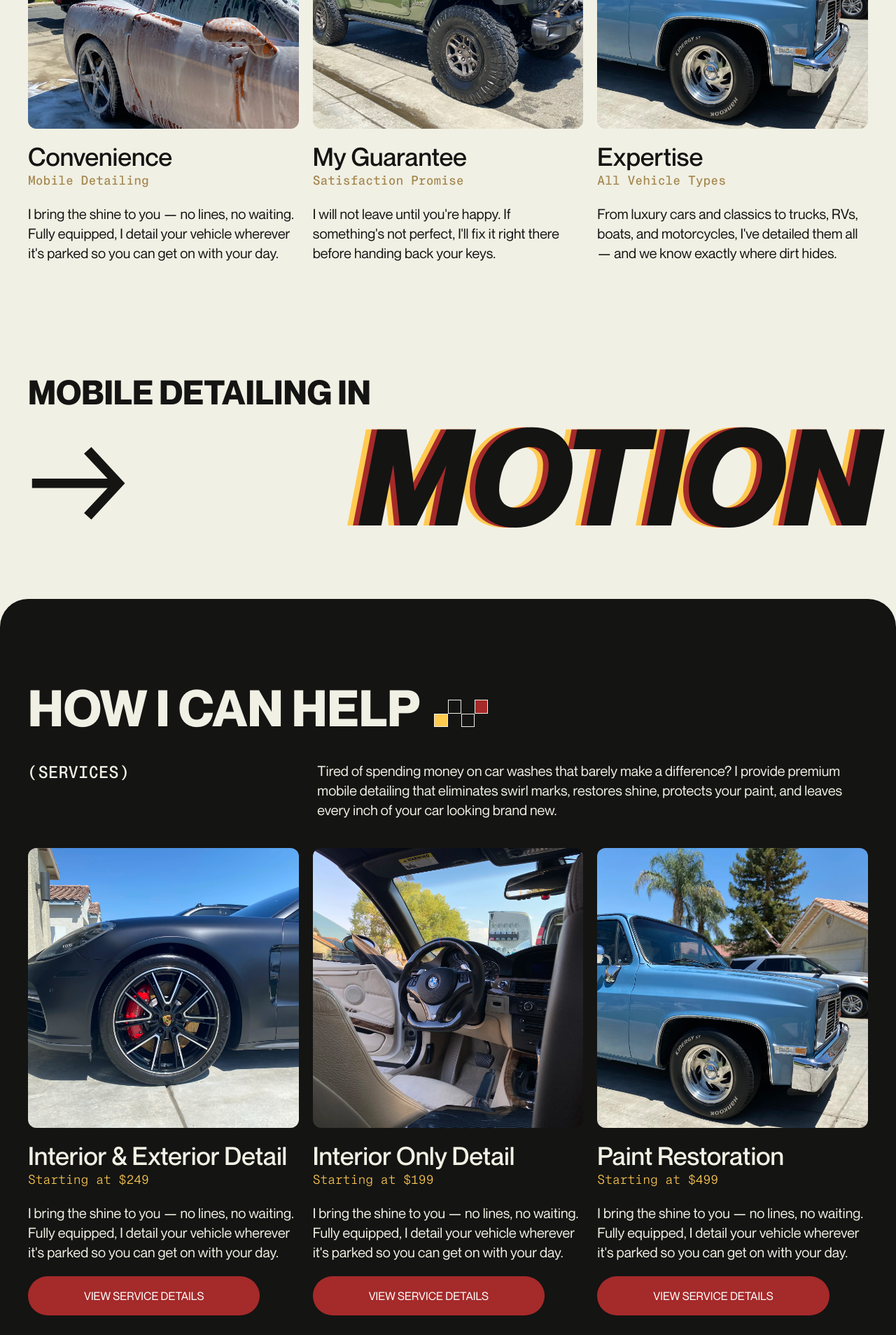
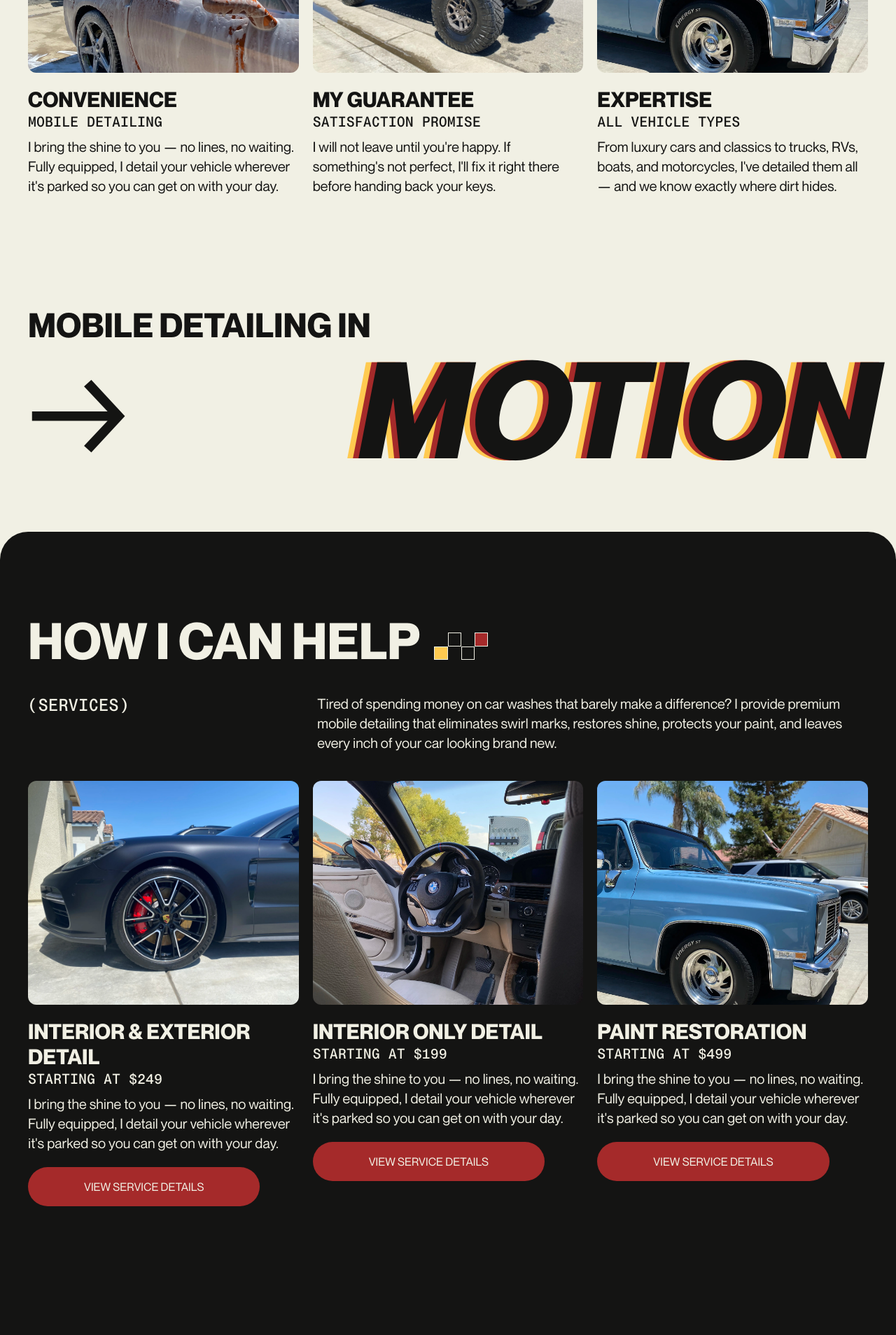
Before and after one commit to cecilionavarro/05-garcia-auto-detailing, a React (Vite) app in the folder frontend/: page / in a window 1280 px wide. Shown: the part 1200-3108 px from the top of the page at 70% size. Built offline with nearby package versions, Linux system fonts and the light colour scheme.

Commit message:
home mobile

```diff
--- a/frontend/src/components/Card.tsx
+++ b/frontend/src/components/Card.tsx
@@ -11,26 +11,48 @@ interface CardProps {
 
 const Card = ({ title, label, price, description, image, slug }: CardProps) => {
   return (
+    // <div key={slug} className="flex flex-col gap-5">
+    //   <img
+    //     className="object-cover w-full h-100 rounded-xl"
+    //     src={image}
+    //     alt={title}
+    //   ></img>
+    //   <div>
+    //     <h1 className="font-medium text-4xl">{title}</h1>
+    //     {label && <p className="text-lg font-mono font-medium text-[#a48850]">{label}</p>}
+    //     {price && (
+    //       <p className="text-lg font-mono text-accent">Starting at ${price}</p>
+    //     )}
+    //   </div>
+    //   <p className="text-xl">{description}</p>
+    //   {slug && <Link
+    //     to={`/services#${slug}`}
+    //     className="inline-block bg-brand text-white px-20 py-4 rounded-full hover:bg-[#ae3f40] w-fit"
+    //   >
+    //     VIEW SERVICE DETAILS
+    //   </Link>}
+    // </div>
     <div key={slug} className="flex flex-col gap-5">
       <img
-        className="object-cover w-full h-100 rounded-xl"
         src={image}
-        alt={title}
-      ></img>
-      <div>
-        <h1 className="font-medium text-4xl">{title}</h1>
-        {label && <p className="text-lg font-mono font-medium text-[#a48850]">{label}</p>}
-        {price && (
-          <p className="text-lg font-mono text-accent">Starting at ${price}</p>
-        )}
+        alt="car"
+        className="object-cover w-full h-50 rounded-xl md:h-80"
+      />
+      <div className="flex flex-col gap-2">
+        <div>
+          <h1 className="font-bold text-3xl">{title}</h1>
+          {price ? (
+            <p className="text-xl font-mono font-medium">
+              STARTING AT ${price}
+            </p>
+          ) : (
+            <p className="text-xl font-mono font-medium">{label}</p>
+          )}
+        </div>
+        <p className="md:text-xl">{description}</p>
       </div>
-      <p className="text-xl">{description}</p>
-      {slug && <Link
-        to={`/services#${slug}`}
-        className="inline-block bg-brand text-white px-20 py-4 rounded-full hover:bg-[#ae3f40] w-fit"
-      >
-        VIEW SERVICE DETAILS
-      </Link>}
+      {slug &&
+      <Link to={`/services#${slug}`} className="inline-block bg-brand text-light px-20 py-4 rounded-full hover:bg-[#ae3f40] w-fit">VIEW SERVICE DETAILS</Link>}
     </div>
   );
 };
--- a/frontend/src/components/Faq.tsx
+++ b/frontend/src/components/Faq.tsx
@@ -65,7 +65,8 @@ const Faq = () => {
     setOpenId(openId === item ? null : item)
   };
   return (
-    <div className="px-10 pt-10 grid grid-cols-6">
+    // <div className="px-10 pt-10 grid grid-cols-6">
+    <div className="grid md:grid-cols-6 md:px-10 md:pt-10">
       {data.map((item: FaqItem) => {
         return (
           <Question
--- a/frontend/src/components/Question.tsx
+++ b/frontend/src/components/Question.tsx
@@ -18,9 +18,9 @@ const Question = ({ item, isOpen, onClick }: Props) => {
       onClick={onClick}
       className={`pt-5 col-start-3 col-span-full flex flex-col border-b first:border-t " ${isOpen ? "hover:text-dark" : "hover:text-[#a48850] border-dark"}`}
     >
-      <div className="grid grid-cols-4 gap-10">
+      <div className="grid grid-cols-4 gap-5 md:gap-10">
         <h3 className="font-mono font-bold pb-5">0{id}</h3>
-        <h3 className="col-span-2 font-bold">{question}</h3>
+        <h3 className="col-span-3 font-bold">{question}</h3>
       </div>
       <div
         className={[
--- a/frontend/src/components/SectionHeader.tsx
+++ b/frontend/src/components/SectionHeader.tsx
@@ -30,7 +30,7 @@ const SectionHeader = ({
     //   <h2 className="col-span-2 font-mono font-medium text-3xl">({label})</h2>
     //   <p className="col-span-2 text-xl col-span-4">{description}</p>
     // </div>
-    <div className={`grid gap-5 pb-5 ${isDark ? "text-light" : "text-dark"} md:grid-cols-6 md:pb-10 md:gap-10`}>
+    <div className={`grid gap-5 pb-10 ${isDark ? "text-light" : "text-dark"} md:grid-cols-6 md:pb-10 md:gap-10`}>
       <h1 className="flex items-center font-bold text-5xl md:col-span-full md:text-7xl">
         {title}
         <div className="flex align-middle ml-5 hidden md:block">
--- a/frontend/src/pages/Home.tsx
+++ b/frontend/src/pages/Home.tsx
@@ -70,7 +70,7 @@ const reviews: CardItem[] = [
 
 const services = [
   {
-    title: "Interior & Exterior Detail",
+    title: "INTERIOR & EXTERIOR DETAIL",
     price: 249,
     description:
       "I bring the shine to you — no lines, no waiting. Fully equipped, I detail your vehicle wherever it's parked so you can get on with your day.",
@@ -78,7 +78,7 @@ const services = [
     slug: "interior-exterior-detail",
   },
   {
-    title: "Interior Only Detail",
+    title: "INTERIOR ONLY DETAIL",
     price: 199,
     description:
       "I bring the shine to you — no lines, no waiting. Fully equipped, I detail your vehicle wherever it's parked so you can get on with your day.",
@@ -86,7 +86,7 @@ const services = [
     slug: "interior-detail",
   },
   {
-    title: "Paint Restoration",
+    title: "PAINT RESTORATION",
     price: 499,
     description:
       "I bring the shine to you — no lines, no waiting. Fully equipped, I detail your vehicle wherever it's parked so you can get on with your day.",
@@ -97,22 +97,22 @@ const services = [
 
 export const benefits = [
   {
-    title: "Convenience",
-    label: "Mobile Detailing",
+    title: "CONVENIENCE",
+    label: "MOBILE DETAILING",
     description:
       "I bring the shine to you — no lines, no waiting. Fully equipped, I detail your vehicle wherever it's parked so you can get on with your day.",
     image: imgConvenience,
   },
   {
-    title: "My Guarantee",
-    label: "Satisfaction Promise",
+    title: "MY GUARANTEE",
+    label: "SATISFACTION PROMISE",
     description:
       "I will not leave until you're happy. If something's not perfect, I'll fix it right there before handing back your keys.",
     image: imgGuarantee,
   },
   {
-    title: "Expertise",
-    label: "All Vehicle Types",
+    title: "EXPERTISE",
+    label: "ALL VEHICLE TYPES",
     description:
       "From luxury cars and classics to trucks, RVs, boats, and motorcycles, I've detailed them all — and we know exactly where dirt hides.",
     image: imgExpertise,
@@ -164,7 +164,12 @@ const Home = () => (
         label="BENEFITS"
         description="When you choose my services, you get more than just a clean car—you get expert care, attention to detail, and results that last. Using professional-grade products and proven techniques, I make sure your vehicle not only looks amazing but is also protected for the long run."
       />
-      <div className="grid grid-cols-3 gap-5">
+      {/* <div className="grid grid-cols-3 gap-5">
+        {benefits.map((benefits) => (
+          <Card key={benefits.title} {...benefits} />
+        ))}
+      </div> */}
+      <div className="grid gap-10 md:gap-5 md:grid-cols-3">
         {benefits.map((benefits) => (
           <Card key={benefits.title} {...benefits} />
         ))}
@@ -172,7 +177,7 @@ const Home = () => (
     </Section>
 
     <Section>
-      <div className="leading-none flex flex-col">
+      {/* <div className="leading-none flex flex-col">
         <h2 className="font-bold text-5xl">MOBILE DETAILING IN</h2>
         <div className="flex justify-between">
           <p className="text-[12rem]">→</p>
@@ -188,6 +193,23 @@ const Home = () => (
             </span>
           </h1>
         </div>
+      </div> */}
+      <div>
+        <h2 className="font-bold text-3xl md:text-4xl lg:text-5xl">MOBILE DETAILING IN</h2>
+        <div className="flex justify-between">
+          <p className="text-6xl md:text-8xl lg:text-[12rem]">→</p>
+          <h1 className="relative font-bold text-6xl md:text-8xl lg:text-[12rem]">
+            <span className="relative text-accent">
+              <em>MOTION</em>
+            </span>
+            <span className="aria-hidden absolute inset-0 text-brand translate-x-1 lg:translate-x-2">
+              <em>MOTION</em>
+            </span>
+            <span className="aria-hidden absolute inset-0 text-dark translate-x-2 lg:translate-x-4">
+              <em>MOTION</em>
+            </span>
+          </h1>
+        </div>
       </div>
     </Section>
 
@@ -199,7 +221,7 @@ const Home = () => (
         description="Tired of spending money on car washes that barely make a difference? I provide premium mobile detailing that eliminates swirl marks, restores shine, protects your paint, and leaves every inch of your car looking brand new."
         variant="dark"
       />
-      <div className="grid grid-cols-3 gap-5">
+      <div className="grid gap-10 md:gap-5 md:grid-cols-3">
         {services.map((service) => (
           <Card key={service.slug} {...service} />
         ))}
@@ -207,9 +229,13 @@ const Home = () => (
     </Section>
 
     <Section dark>
-      <div className="leading-none flex justify-between">
+      {/* <div className="leading-none flex justify-between">
         <h1 className="font-bold text-[12rem]">5</h1>
         <h1 className="font-bold text-[12rem] text-accent">STARS</h1>
+      </div> */}
+      <div className="leading-none flex justify-between">
+        <h1 className="font-bold text-7xl md:text-9xl lg:text-[12rem]">5</h1>
+        <h1 className="font-bold text-7xl md:text-9xl lg:text-[12rem] text-accent">STARS</h1>
       </div>
       <SectionHeader
         title="DON'T TAKE MY WORD FOR IT"
@@ -218,11 +244,11 @@ const Home = () => (
         variant="dark"
       />
 
-      <div className="grid grid-cols-3 gap-5">
+      <div className="grid md:grid-cols-3 gap-5">
         {reviews.map(({ review, name }, i) => (
           <div
             key={i}
-            className="flex flex-col justify-between gap-10 min-h-80 h-auto text-xl text-light backdrop-blur-lg p-5 rounded-xl border border-light"
+            className="flex flex-col justify-between gap-10 min-h-80 h-auto md:text-xl text-light backdrop-blur-lg p-5 rounded-xl border border-light"
           >
             <p>{review}</p>
             <div className="flex justify-between">
@@ -241,36 +267,36 @@ const Home = () => (
     </Section>
 
     <Section dark>
-      <div className="flex items-center justify-between">
+      <div className="grid grid-cols-3 items-center justify-items-center gap-10 md:grid-cols-6">
         <img src={PorscheLogo} alt="Porsche" className="h-20" />
         <img src={MercedesLogo} alt="Mercedes-Benz" className="h-20" />
         <img src={CorvetteLogo} alt="Corvette" className="h-20" />
         <img src={LexusLogo} alt="Lexus" className="h-20" />
         <img src={BMWLogo} alt="BMW" className="h-20" />
-        <img src={TelsaLogo} alt="Tesla" className="h-20" />
+        <img src={TelsaLogo} alt="Tesla" className="h-20 " />
       </div>
     </Section>
 
     <Section dark>
       <div className="h-full flex flex-col items-center justify-center gap-20">
         <div className="flex flex-col items-center gap-10">
-          <h2 className="text-light font-mono">
+          <h2 className="text-light font-mono font-medium md:text-xl">
             (Because Every Detail Matters)
           </h2>
-          <h1 className="text-light font-bold text-9xl text-center">
+          <h1 className="text-light font-bold text-center text-6xl md:text-8xl lg:text-9xl">
             BOOK YOUR DETAIL
           </h1>
 
-          <div className="grid grid-cols-6 gap-5">
+          <div className="grid md:grid-cols-6 gap-5">
             <img
               src={cta1}
               alt="Detailing example 1"
-              className="col-span-2 h-90 w-full object-cover rounded-xl"
+              className="col-span-2 h-50 w-full object-cover rounded-xl md:h-80"
             />
             <img
               src={cta2}
               alt="Detailing example 2"
-              className="col-span-2 h-90 w-full object-cover rounded-xl"
+              className="col-span-2 h-50 w-full object-cover rounded-xl hidden md:block md:h-80"
             />
             {/* <img
                 src={cta4}
@@ -280,7 +306,7 @@ const Home = () => (
             <img
               src={cta3}
               alt="Detailing example 3"
-              className=" col-span-2 h-90 w-full object-cover rounded-xl"
+              className=" col-span-2 h-50 w-full object-cover rounded-xl hidden md:block md:h-80"
             />
           </div>
         </div>
```
Also changed, not shown: frontend/src/components/CallToAction.tsx (+9 -9 lines), frontend/src/components/Footer.tsx (+14 -14 lines), frontend/src/components/SectionBody.tsx (+5 -5 lines), frontend/src/components/SectionHeader2.tsx (+28 -11 lines), frontend/src/pages/About.tsx (+6 -6 lines).
